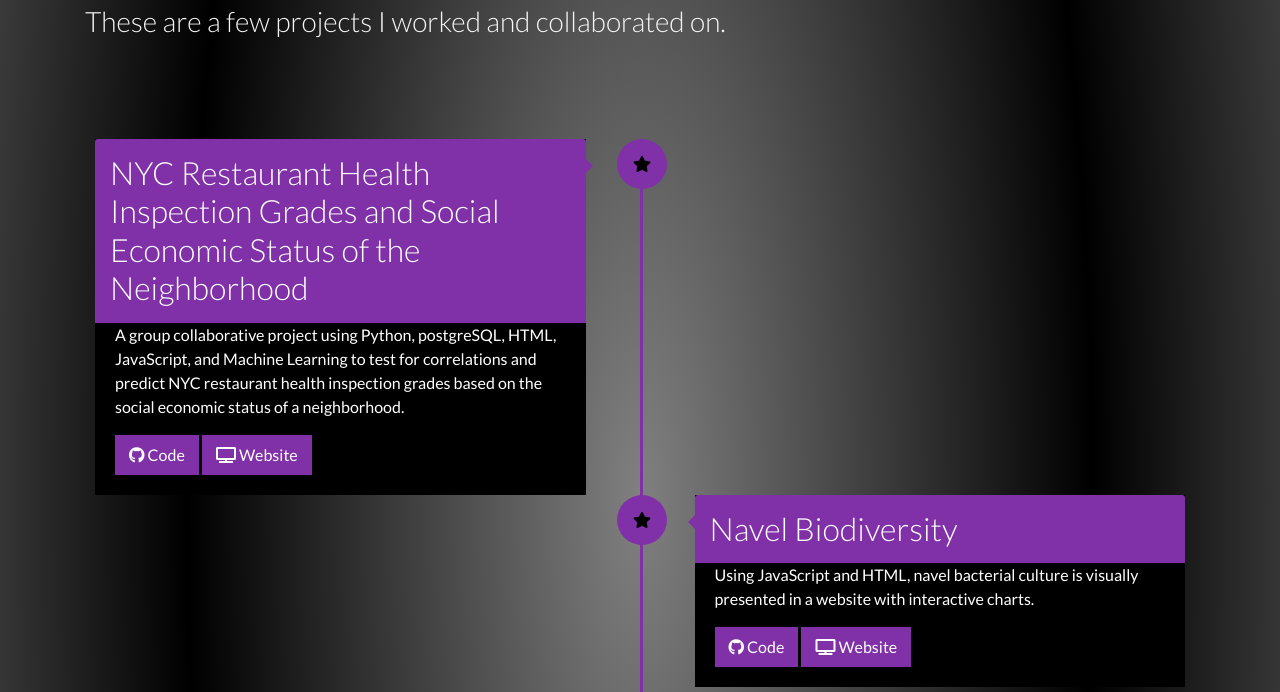
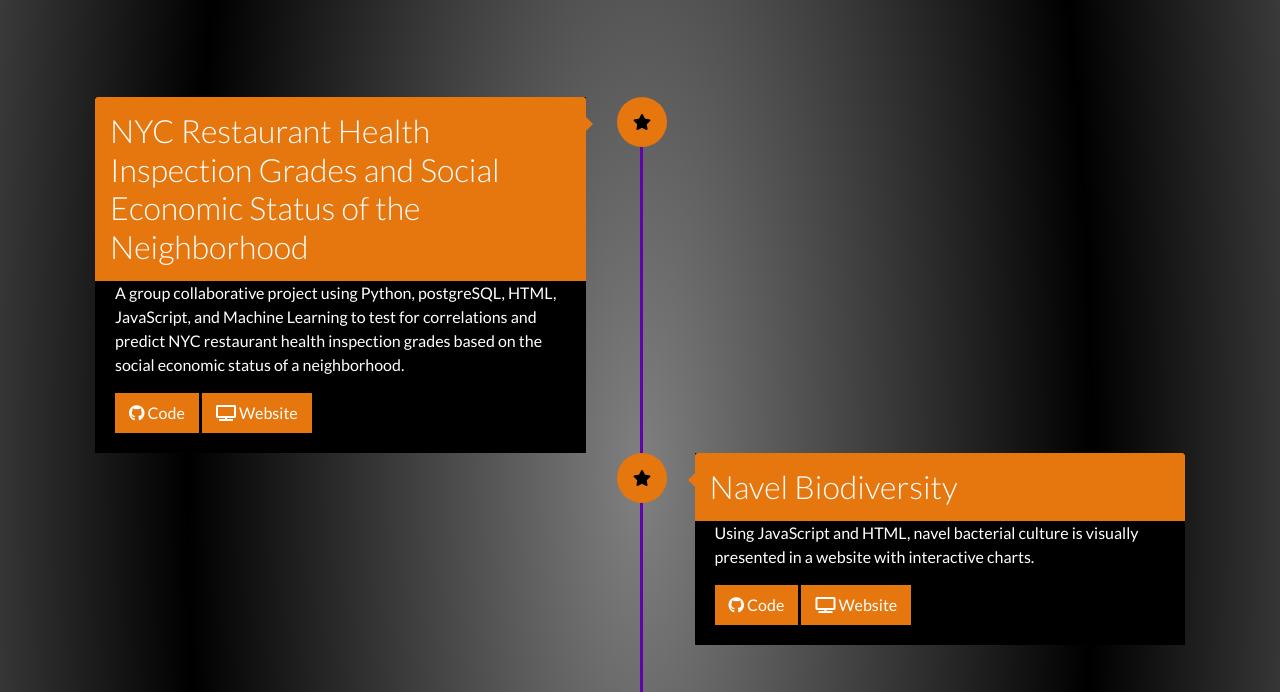
Before and after one commit to jwhberrios/Jessica-Berrios, a plain HTML site: page index.html in a window 1280 px wide. Shown: the part 1573-2265 px from the top of the page. Drawn offline with nearby package versions, Linux system fonts and the light colour scheme.

Commit message:
updated webpage

```diff
--- a/assets/css/app.css
+++ b/assets/css/app.css
@@ -106,7 +106,7 @@ footer a {
 }
 
 .card-icon{
-  color: #8031A7;
+  color: #E6760E;
   font-size: 50px;
 }
 
@@ -167,7 +167,7 @@ footer a {
 	 content: "";
 	 width: 3px;
 	 height: 100%;
-	 background: #8031A7;
+	 background: #5d04ab;
 	 left: 50%;
 	 top: 0;
 	 position: absolute;
@@ -183,7 +183,7 @@ footer a {
 	 position: relative;
 }
  #timeline .timeline-item .timeline-icon {
-	 background: #8031A7;
+	 background: #E6760E;
 	 width: 50px;
 	 height: 50px;
 	 position: absolute;
@@ -206,7 +206,7 @@ footer a {
 }
  #timeline .timeline-item .timeline-content h2 {
 	 padding: 15px;
-	 background: #8031A7;
+	 background: #E6760E;
 	 color: white;
 	 margin: -20px -20px 0 -20px;
 	 font-weight: 300;
@@ -224,7 +224,7 @@ footer a {
 	 height: 0;
 	 border-top: 7px solid transparent;
 	 border-bottom: 7px solid transparent;
-	 border-left: 7px solid #8031A7;
+	 border-left: 7px solid #E6760E;
 }
  #timeline .timeline-item .timeline-content.right {
 	 float: right;
@@ -234,11 +234,11 @@ footer a {
 	 right: 45%;
 	 left: inherit;
 	 border-left: 0;
-	 border-right: 7px solid #8031A7;
+	 border-right: 7px solid #E6760E;
 }
  .btn {
-	 background-color: #8031A7;
-   border: 2px solid #8031A7;
+	 background-color: #E6760E;
+   border: 2px solid #E6760E;
    color: #fff;
    border-radius: 0;
 
@@ -261,7 +261,7 @@ footer a {
 		 left: 10%;
 		 margin-left: -6px;
 		 border-left: 0;
-		 border-right: 7px solid #8031A7;
+		 border-right: 7px solid #E6760E;
 	}
 	 #timeline .timeline-item .timeline-icon {
 		 left: 0;
--- a/index.html
+++ b/index.html
@@ -43,8 +43,8 @@
     </header>
 
     <section class="container">
-        <h1 class="title">Thanks for stopping by.</h1>
-        <h3 class="subtitle">I am a Data Analyst with a keen eye for detail to visually storytell data through a creative lens. </h3>
+        <h1 class="title">Skilled In:</h1>
+
     </section>
 
 
```
